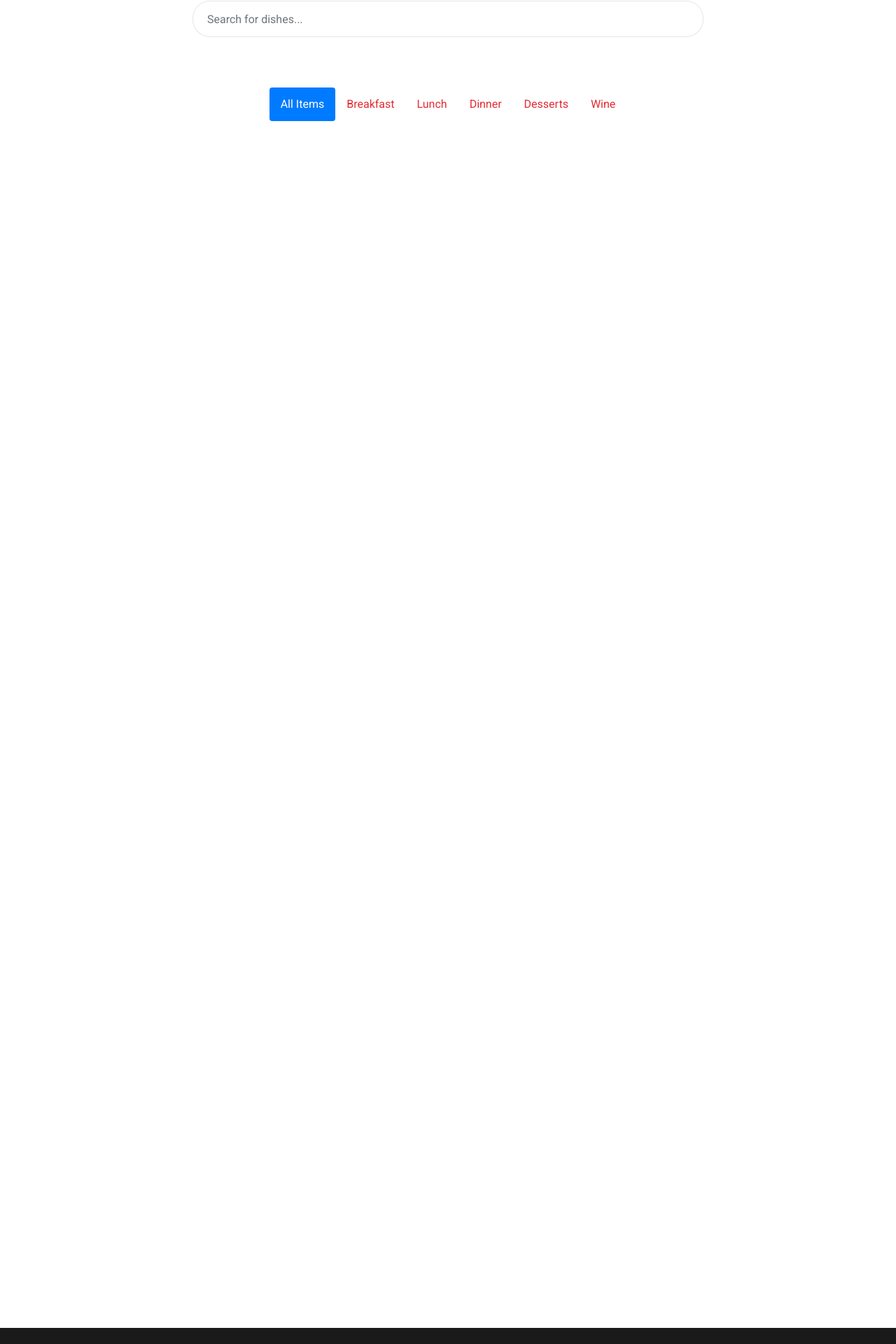
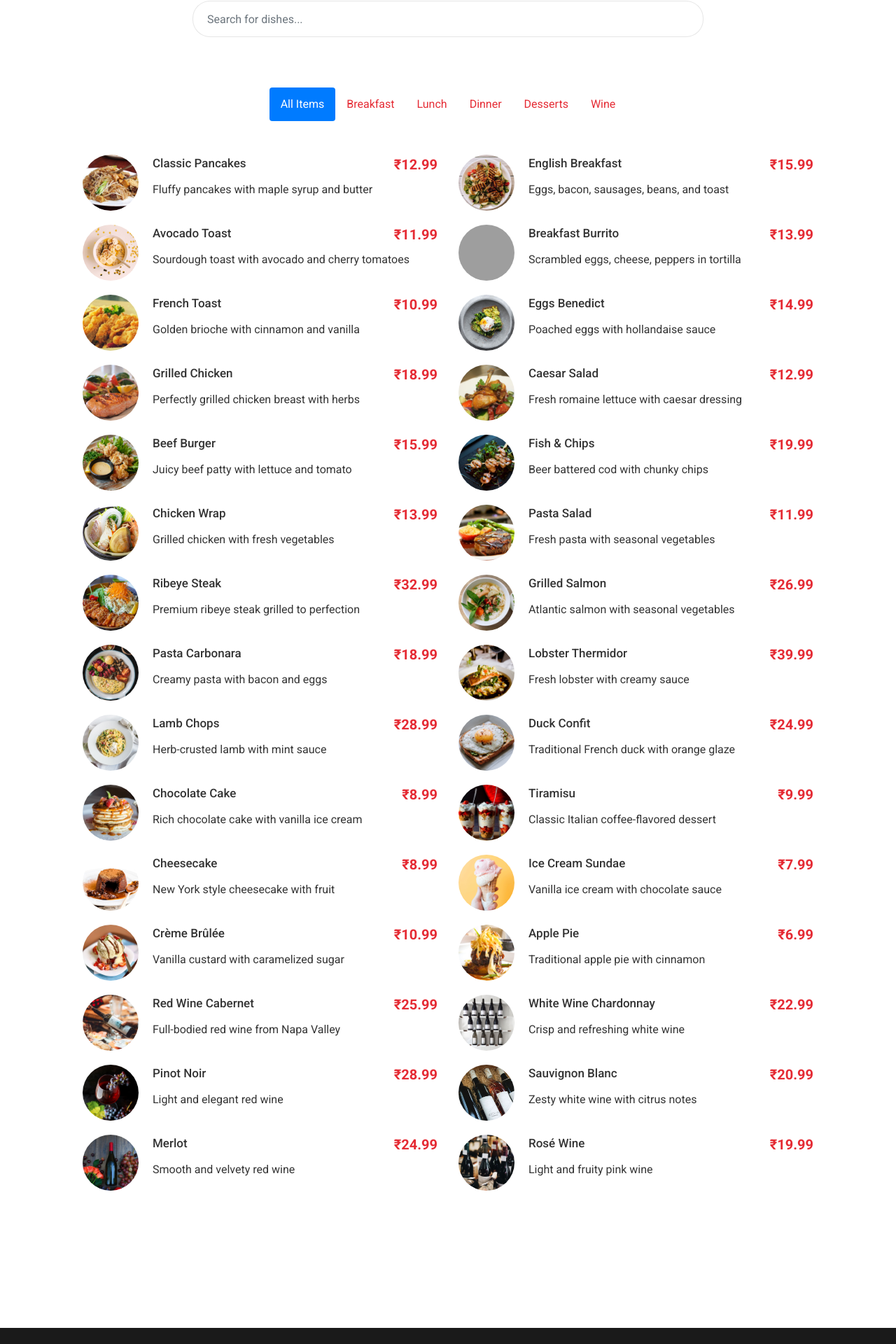
Before and after one commit to CodeSculptorGovind/hotel, a PHP site: page /menu.php in a window 1280 px wide. Shown: the part 467-2387 px from the top of the page at 70% size. Run offline with PHP 8.4, Linux system fonts and the light colour scheme; some libraries are stand-ins or nearby versions; grey boxes are pictures that could not be loaded.

Commit message:
Assistant checkpoint: Remove animation classes causing menu items to be hidden
Assistant generated file changes:
- menu.php: Remove animation classes that hide menu items, Remove animation class from main tab content, Remove animation class from navigation

---

User prompt:

i found this issue when i am unchekc that css than the item are visible . that css causing issue that why the item not visible. note: i have setup databas ein my local and api is working

Replit-Commit-Author: Assistant
Replit-Commit-Session-Id: 44c380b5-cc8b-4f11-ad48-94b5a6323059

```diff
--- a/menu.php
+++ b/menu.php
@@ -34,7 +34,7 @@
             <div class="col-lg-12 ftco-animate p-md-5">
                 <div class="row">
                     <div class="col-md-12 nav-link-wrap mb-5">
-                        <div class="nav ftco-animate nav-pills justify-content-center" id="v-pills-tab" role="tablist" aria-orientation="vertical">
+                        <div class="nav nav-pills justify-content-center" id="v-pills-tab" role="tablist" aria-orientation="vertical">
                             <a class="nav-link active" id="v-pills-all-tab" data-toggle="pill" href="#v-pills-all" role="tab" aria-controls="v-pills-all" aria-selected="true">All Items</a>
                             <a class="nav-link" id="v-pills-breakfast-tab" data-toggle="pill" href="#v-pills-breakfast" role="tab" aria-controls="v-pills-breakfast" aria-selected="false">Breakfast</a>
                             <a class="nav-link" id="v-pills-lunch-tab" data-toggle="pill" href="#v-pills-lunch" role="tab" aria-controls="v-pills-lunch" aria-selected="false">Lunch</a>
@@ -44,7 +44,7 @@
                         </div>
                     </div>
                     <div class="col-md-12 d-flex align-items-center">
-                        <div class="tab-content ftco-animate" id="v-pills-tabContent">
+                        <div class="tab-content" id="v-pills-tabContent">
 
                             <!-- All Items Tab -->
                             <div class="tab-pane fade show active" id="v-pills-all" role="tabpanel" aria-labelledby="v-pills-all-tab">
@@ -395,7 +395,7 @@ function renderMenuItems(items) {
 
     return items.map(item => `
         <div class="col-md-6">
-            <div class="menus d-flex ftco-animate">
+            <div class="menus d-flex">
                 <div class="menu-img img" style="background-image: url(${item.image_url || 'images/menu-1.jpg'});"></div>
                 <div class="text">
                     <div class="d-flex">
```
